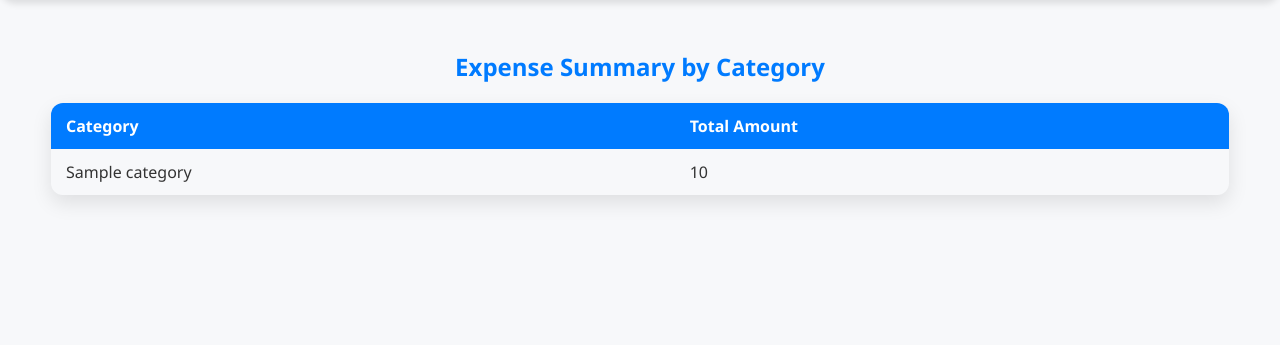
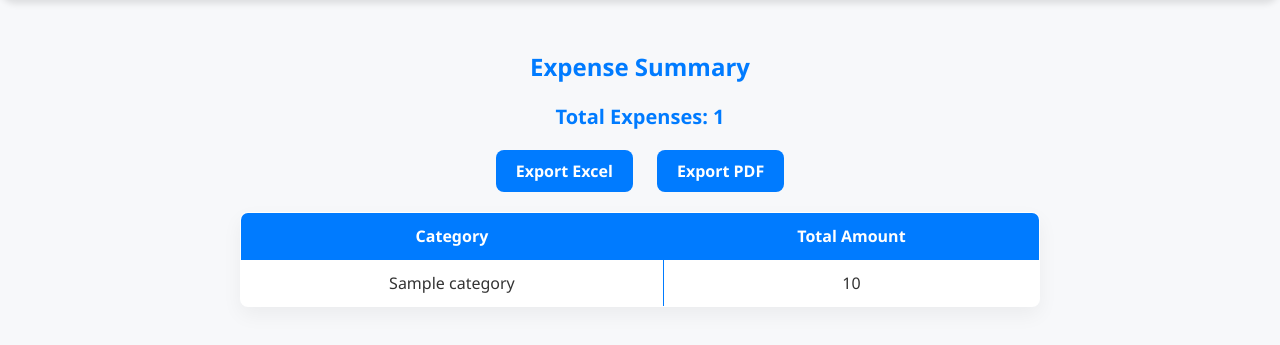
Before and after one commit to senthur1606/expense_tracker, a Django app: template expense_app/templates/expense_summary.html in a window 1280 px wide. Shown: the part 181-526 px from the top of the page. Run offline with Django 5.2, Linux system fonts and the light colour scheme; the template is opened without the code that fills it: most values are stand-ins (such as "Sample title", 1, 10 or a date in 2020).

Commit message:
add excel & pdf file generations

```diff
--- a/expense_app/static/style.css
+++ b/expense_app/static/style.css
@@ -91,6 +91,14 @@ tr:nth-child(even) {
 tr:hover {
     background: #e1f0ff;
 }
+.no-data {
+    text-align: center;
+    font-weight: bold;
+    color: #555;
+    padding: 20px 0;
+    background-color: #f9f9f9;
+    font-size: 16px;
+}
 
 /* -------------------- Action Links Styled as Buttons -------------------- */
 .actions a {
@@ -178,3 +186,144 @@ form button[type="submit"]:hover {
     background-color: #0056b3;
     transform: translateY(-2px);
 }
+
+/* Delete Confirmation Page */
+.delete-confirm-wrapper {
+    width: 90%;
+    max-width: 500px;
+    margin: 50px auto;
+    text-align: center;
+    background: #ffffff;
+    padding: 30px 20px;
+    border-radius: 12px;
+    box-shadow: 0 8px 20px rgba(0,0,0,0.1);
+}
+
+.delete-confirm-wrapper h2 {
+    color: #dc3545;
+    margin-bottom: 15px;
+}
+
+.delete-confirm-wrapper p {
+    font-size: 16px;
+    margin-bottom: 30px;
+}
+
+/* Buttons */
+.delete-confirm-wrapper form button,
+.delete-confirm-wrapper a {
+    display: inline-block;
+    padding: 10px 20px;
+    margin: 5px;
+    border-radius: 8px;
+    text-decoration: none;
+    font-weight: bold;
+    font-size: 16px;
+    transition: all 0.3s ease;
+    cursor: pointer;
+}
+
+/* Delete Button */
+.delete-confirm-wrapper form button.delete-btn {
+    background-color: #dc3545;
+    color: white;
+    border: none;
+}
+
+.delete-confirm-wrapper form button.delete-btn:hover {
+    background-color: #c82333;
+    transform: translateY(-2px);
+}
+
+/* Cancel Button */
+.delete-confirm-wrapper a.cancel-btn {
+    background-color: #6c757d;
+    color: white;
+}
+
+.delete-confirm-wrapper a.cancel-btn:hover {
+    background-color: #5a6268;
+    transform: translateY(-2px);
+}
+/* -------------------- Summary Page Wrapper -------------------- */
+.summary-wrapper {
+    width: 90%;
+    max-width: 800px;
+    margin: 0 auto 50px auto;
+}
+
+.total-wrapper {
+    text-align: center;
+    font-size: 20px;
+    font-weight: bold;
+    color: #007bff;
+    margin-bottom: 20px;
+}
+
+/* Use existing table-wrapper CSS for table styling */
+.table-wrapper {
+    width: 100%;
+    border-collapse: collapse;
+    border: 1px solid #007bff;
+    border-radius: 8px;
+    overflow: hidden;
+    background: #ffffff;
+    box-shadow: 0 8px 20px rgba(0,0,0,0.05);
+}
+
+.table-wrapper th, .table-wrapper td {
+    padding: 12px 15px;
+    border: 1px solid #007bff;
+    text-align: center;
+}
+
+.table-wrapper th {
+    background: #007bff;
+    color: white;
+    font-size: 16px;
+}
+
+.table-wrapper tr:nth-child(even) {
+    background: #f1f5f9;
+}
+
+.table-wrapper tr:hover {
+    background: #e1f0ff;
+}
+
+/* pdf summary stylee */
+.summary-wrapper {
+    width: 90%;
+    max-width: 800px;
+    margin: 0 auto 50px auto;
+}
+
+.total-wrapper {
+    text-align: center;
+    font-size: 20px;
+    font-weight: bold;
+    color: #007bff;
+    margin-bottom: 20px;
+}
+
+.export-buttons {
+    text-align: center;
+    margin-bottom: 20px;
+}
+
+.export-btn {
+    display: inline-block;
+    padding: 10px 20px;
+    margin: 0 10px;
+    background-color: #007bff;
+    color: white;
+    text-decoration: none;
+    font-weight: bold;
+    border-radius: 8px;
+    transition: all 0.3s ease;
+}
+
+.export-btn:hover {
+    background-color: #0056b3;
+    transform: translateY(-2px);
+}
--- a/expense_app/templates/expense_list.html
+++ b/expense_app/templates/expense_list.html
@@ -30,11 +30,11 @@
             <td data-label="Created By">{{ expense.created_by }}</td>
             <td class="actions" data-label="Actions">
                 <a href="{% url 'expense_update' expense.id %}" class="edit-btn">Edit</a> |
-                <a href="{% url 'expense_delete' expense.id %}" class="delete-btn" onclick="return confirm('Are you sure you want to delete this expense?');">Delete</a>
+                <a href="{% url 'expense_confirm_delete' expense.id %}" class="delete-btn">Delete</a>
             </td>
         </tr>
         {% empty %}
-        <tr><td colspan="10">No expenses found.</td></tr>
+        <tr><td colspan="10" class="no-data">No expenses found.</td></tr>
         {% endfor %}
     </tbody>
 </table>
--- a/expense_app/templates/expense_summary.html
+++ b/expense_app/templates/expense_summary.html
@@ -1,7 +1,20 @@
 {% extends 'base.html' %}
+
 {% block content %}
-<h2>Expense Summary by Category</h2>
-<table>
+<div class="summary-wrapper">
+    <h2>Expense Summary</h2>
+
+    <div class="total-wrapper">
+        <strong>Total Expenses:</strong> {{ total_amount }}
+    </div>
+
+    <div class="export-buttons">
+        <a href="{% url 'export_expenses_excel' %}" class="export-btn">Export Excel</a>
+        <a href="{% url 'export_expenses_pdf' %}" class="export-btn">Export PDF</a>
+    </div>
+
+    {% if category_totals %}
+    <table class="table-wrapper">
         <thead>
             <tr>
                 <th>Category</th>
@@ -9,14 +22,16 @@
             </tr>
         </thead>
         <tbody>
-        {% for item in summary %}
+            {% for item in category_totals %}
             <tr>
-            <td>{{ item.category }}</td>
-            <td>{{ item.total }}</td>
+                <td data-label="Category">{{ item.category }}</td>
+                <td data-label="Total Amount">{{ item.total }}</td>
             </tr>
-        {% empty %}
-        <tr><td colspan="2">No data available.</td></tr>
             {% endfor %}
         </tbody>
     </table>
+    {% else %}
+    <p style="text-align:center; color:#555; font-weight:bold; padding:20px;">No expense data available.</p>
+    {% endif %}
+</div>
 {% endblock %}
--- a/expense_app/urls.py
+++ b/expense_app/urls.py
@@ -3,8 +3,11 @@ from . import views
 
 urlpatterns = [
     path('', views.expense_list, name='expense_list'),
-    path('add/', views.expense_create, name='expense_create'),
-    path('update/<int:id>/', views.expense_update, name='expense_update'),
-    path('delete/<int:id>/', views.expense_delete, name='expense_delete'),
-    path('summary/', views.expense_summary, name='expense_summary'),
+    path('expense/add/', views.expense_create, name='expense_create'),
+    path('expense/<int:pk>/update/', views.expense_update, name='expense_update'),
+    path('expense/<int:pk>/delete/', views.expense_delete, name='expense_delete'),
+    path('expense/summary/', views.expense_summary, name='expense_summary'),
+    path('expense/<int:pk>/confirm-delete/', views.expense_confirm_delete, name='expense_confirm_delete'),
+    path('expense/export/pdf/', views.export_expenses_pdf, name='export_expenses_pdf'),
+    path('expense/export/excel/', views.export_expenses_excel, name='export_expenses_excel'),
 ]
```
Also changed, not shown: expense_app/templates/expense_confirm_delete.html (+10 -7 lines), expense_app/templates/expense_summary_pdf.html (added, +39 -0 lines), expense_app/views.py (+80 -6 lines), db.sqlite3. Lines whose indentation alone changed are shown as unchanged.
